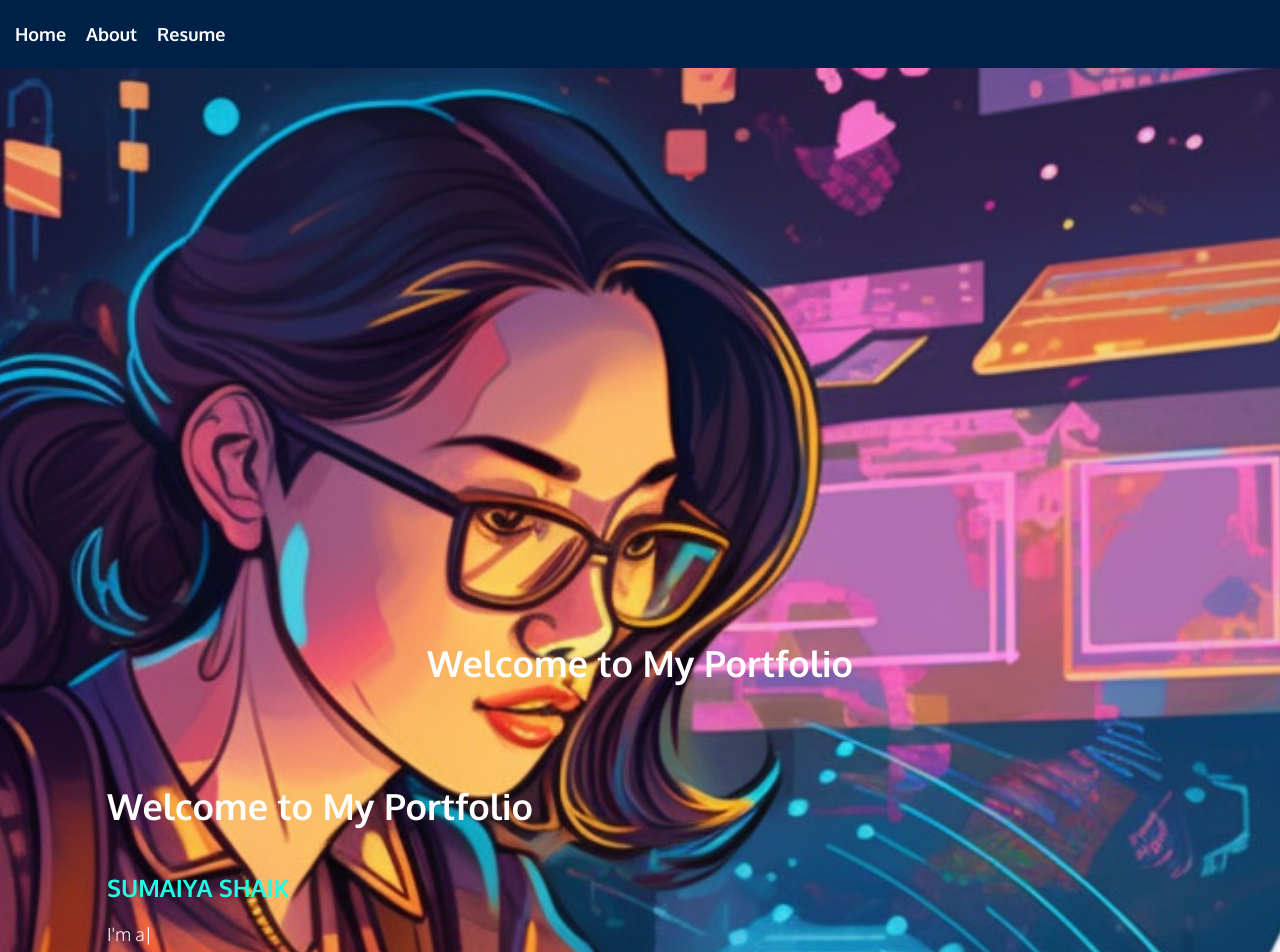
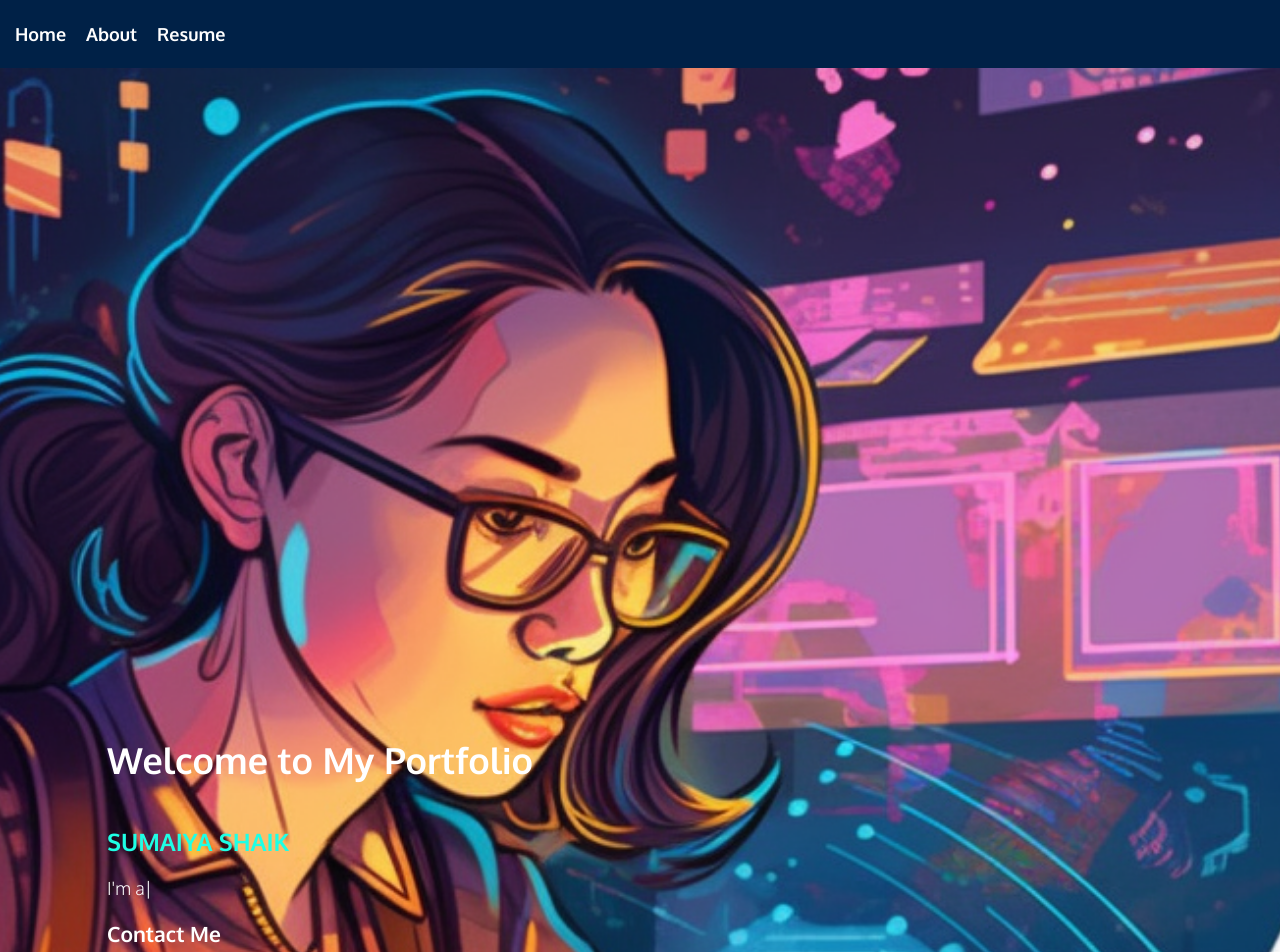
Before and after one commit to sksumaiya191/sksumaiya191, a React (Create React App) app: page / in a window 1280 px wide. Shown: the top 952 px of the page. Built offline with nearby package versions, Linux system fonts and the light colour scheme.

Commit message:
Update Home.js

```diff
--- a/src/Home.js
+++ b/src/Home.js
@@ -10,14 +10,14 @@ const Home = () => {
     <div className="home-container">
 
       <div className="background-container">
-    <h1>Welcome to My Portfolio</h1>
+
         <div className="content">
           <div className="text-content">
             <h1>Welcome to My Portfolio</h1>
-            <div>
+
 
               <TypeWriter />
-            </div>
+
             <div className="contact-me">
               <h3>Contact Me</h3>
 
```
